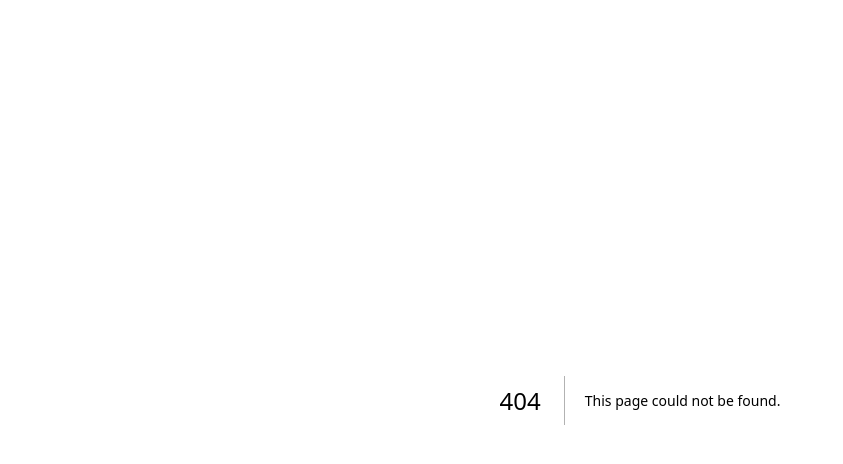
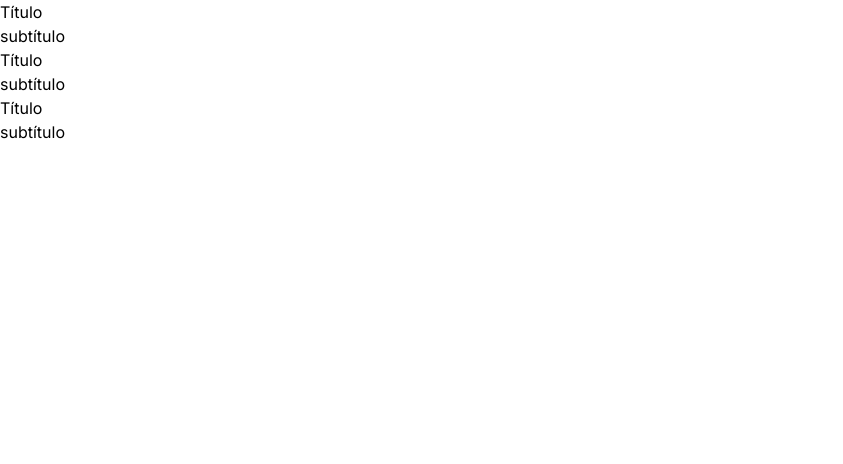
Before and after one commit to DevDaniloFerrari/exercicios-nextjs, a Next.js app: page /basicos/usandoTitulo in a window 1280 px wide. Before the commit this address had no page. Shown: the top 464 px of the page, without its empty margins (0-843 px from the left). Built offline with nearby package versions, Linux system fonts and the light colour scheme.

Commit message:
utilizando componente com import

```diff
--- /dev/null
+++ b/app/basicos/usandoTitulo/page.jsx
@@ -0,0 +1,11 @@
+import Titulo from '../../../components/Titulo'
+
+export default function usandoTitulo(){
+    return (
+        <div>
+            <Titulo />
+            <Titulo />
+            <Titulo />
+        </div>
+    )
+}
--- a/app/globals.css
+++ b/app/globals.css
@@ -15,13 +15,3 @@
     --background-end-rgb: 0, 0, 0;
   }
 }
-
-body {
-  color: rgb(var(--foreground-rgb));
-  background: linear-gradient(
-      to bottom,
-      transparent,
-      rgb(var(--background-end-rgb))
-    )
-    rgb(var(--background-start-rgb));
-}
--- /dev/null
+++ b/components/Titulo.jsx
@@ -0,0 +1,8 @@
+export default function Titulo() {
+    return (
+        <>
+            <h1>Título</h1>
+            <h2>subtítulo</h2>
+        </>
+    )
+}
```
